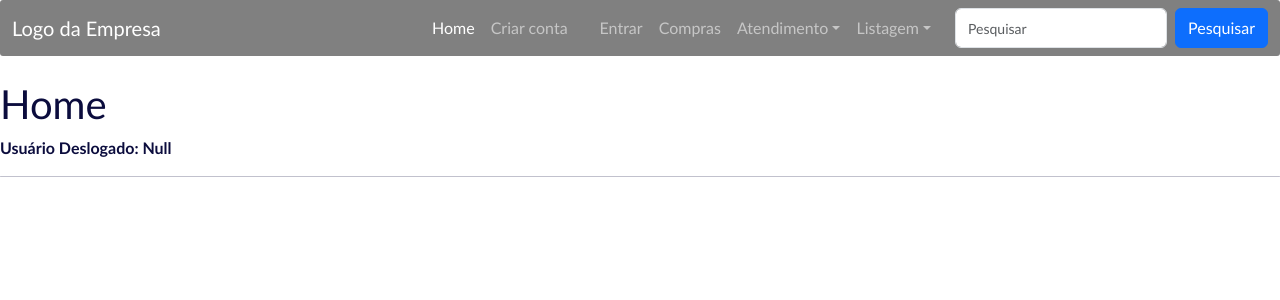
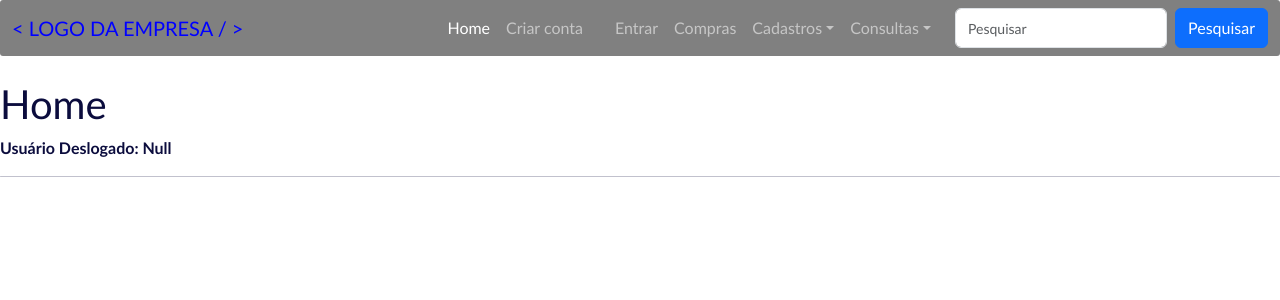
Before and after one commit to Ademir2021/app_manag_sales-js, a React (Create React App) app: page / in a window 1280 px wide. Shown: the top 300 px of the page. Built offline with nearby package versions, Linux system fonts and the light colour scheme.

Commit message:
settings

```diff
--- a/src/components/navbar/Navbar.tsx
+++ b/src/components/navbar/Navbar.tsx
@@ -1,5 +1,6 @@
-import {Button} from '../button/Button'
 import "../assets/dist/css/bootstrap.min.css"
+import { ListSales } from '../../useCases/sales/ListSale';
+import { UsersList } from '../../useCases/users/UsersList';
 
 type PropsNavBar = {
     home: string;
@@ -11,6 +12,8 @@ type PropsNavBar = {
     product: string
     listPerson: string;
     listProduct: string;
+    listSale:string;
+    usersList:string
 }
 
 export function NavBar(props: PropsNavBar): JSX.Element {
@@ -20,12 +23,14 @@ export function NavBar(props: PropsNavBar): JSX.Element {
     let isRegister = 'Criar conta'
     let isUpdate = ''
     let isSale = 'Compras'
-    let isCadastros = 'Atendimento'
+    let isCadastros = 'Cadastros'
     let isPerson = ''
     let isProduct = ''
-    let isListagem = 'Listagem'
+    let isListagem = 'Consultas'
     let isListPerson = ''
     let isListProduct = ''
+    let isListSale =''
+    let isListUser = ''
     const res: any = localStorage.getItem('u')
     if (JSON.parse(res) !== null) {
         isHome = "Painel Usuário"
@@ -33,17 +38,19 @@ export function NavBar(props: PropsNavBar): JSX.Element {
         isRegister = ''
         isUpdate = 'Atualizar conta'
         isSale = 'Comprar'
-        isCadastros = 'Cadastros'
+        isCadastros = 'Cadastrar'
         isPerson = "Novo Cliente"
         isProduct = 'Novo Produto'
-        isListagem = "Listagem"
+        isListagem = "Consultar"
         isListPerson = "Listar Pessoas"
         isListProduct = 'Listar Produtos'
+        isListSale = 'Listar Vendas'
+        isListUser = 'Listar Usuários'
     }
     return (
         <nav className="navbar navbar-expand-lg navbar-dark bg-dark_origin" style={{backgroundColor:'gray'}} aria-label="Offcanvas navbar large">
             <div className="container-fluid">
-                <a className="navbar-brand" href="/">Logo da Empresa</a>
+                <a className="navbar-brand" style={{color:'blue'}} href="/">{ '< LOGO DA EMPRESA / >'}</a>
                 <button className="navbar-toggler" type="button" data-bs-toggle="offcanvas" data-bs-target="#offcanvasNavbar2"
                     aria-controls="offcanvasNavbar2">
                     <span className="navbar-toggler-icon"></span>
@@ -80,8 +87,8 @@ export function NavBar(props: PropsNavBar): JSX.Element {
                                     <li>
                                         <hr className="dropdown-divider" />
                                     </li>
-                                    <li><a className="dropdown-item" href="#">Vazio</a></li>
-                                    <li><a className="dropdown-item" href="#">Vazio</a></li>
+                                    <li><a className="dropdown-item" href="#">-</a></li>
+                                    <li><a className="dropdown-item" href="#">-</a></li>
                                 </ul>
                             </li>
                             <li className="nav-item dropdown">
@@ -93,8 +100,8 @@ export function NavBar(props: PropsNavBar): JSX.Element {
                                     <li>
                                         <hr className="dropdown-divider" />
                                     </li>
-                                    <li><a className="dropdown-item" href="#">Vazio</a></li>
-                                    <li><a className="dropdown-item" href="#">Vazio</a></li>
+                                    <li><a className="dropdown-item" href={props.listSale}>{isListSale}</a></li>
+                                    <li><a className="dropdown-item" href={props.usersList}>{isListUser}</a></li>
                                 </ul>
                             </li>
                         </ul>
--- a/src/components/users/UserFormLogin.tsx
+++ b/src/components/users/UserFormLogin.tsx
@@ -22,7 +22,7 @@ export function UserFormLogin({
     return (
         <>
             <div className='container'>
-                <img style={{width:"60px",height:"60px"}} src='./img/secure.png'></img>
+                <img className='login-secure' src='./img/secure.png'></img>
                 <BackHome/>
                 <fieldset className='main'>
                     <Header name="Login Usuário" />
--- a/src/components/users/UserFormRegister.tsx
+++ b/src/components/users/UserFormRegister.tsx
@@ -23,7 +23,7 @@ export function UserFormRegister({
 
     return (
         <div className='container' >
-            <img style={{ width: "60px", height: "60px" }} src='./img/secure.png'></img>
+            <img className='login-secure' src='./img/secure.png'></img>
             <BackHome />
             <fieldset className='main'>
                 <Header name="Registrar Usuário" />
--- a/src/components/users/styles.css
+++ b/src/components/users/styles.css
@@ -18,30 +18,20 @@
     cursor: pointer;
 }
 
+.login-secure{
+    width:60px;
+    height:60px;
+    margin-top: 6.7rem;
+}
+
 .container {
+    margin-top: -6.2rem;
     display: flex;
     flex-direction: column;
     align-items: center;
     justify-content: center;
     min-height: 100vh;
     padding: 0 2rem;
-}
-
-.container-modal {
-    display: flex;
-    position:fixed;
-    flex-direction: column;
-    align-items: center;
-    justify-content: center;
-    min-height: 100vh;
-    padding: 0 2rem;
-}
-.main-modal {
-    display: inline;
-    height: 28rem;
-    width: 24rem;
-    padding: 22px 0px 0px 22px;
-    background-color: rgb(73, 80, 80);
 }
 
 .main {
--- a/src/useCases/dashboard/Dashboard.tsx
+++ b/src/useCases/dashboard/Dashboard.tsx
@@ -13,6 +13,8 @@ export function Dashboard() {
     const sale = '/sale#'
     const listPerson = '/person_list#'
     const listProduct = '/product_list#'
+    const listSale = '/list_sale#'
+    const listUser = '/users_list#'
     const { logout }: any = useContext(AuthContext);
     const res: any = localStorage.getItem('u')
     const user = JSON.parse(res)
@@ -32,6 +34,8 @@ export function Dashboard() {
                 sale={sale}
                 listPerson={listPerson}
                 listProduct={listProduct}
+                listSale={listSale}
+                usersList={listUser}
             />
             <header style={{backgroundColor:''}}>
             < br />
--- a/src/useCases/home/HomePage.tsx
+++ b/src/useCases/home/HomePage.tsx
@@ -6,7 +6,7 @@ export function HomePage() {
     const register = '/register#'
     const update = '/user_update#'
     const login = '/login#'
-    const sales = '/sale#'
+    const sale = '/sale#'
 
     return (
         <>
@@ -17,9 +17,11 @@ export function HomePage() {
                 login={login}
                 person={''}
                 product={''}
-                sale={sales}
+                sale={sale}
                 listPerson={''}
                 listProduct={''}
+                listSale=""
+                usersList=""
             />
             <header style={{backgroundColor:''}}>
                 <br />
```
